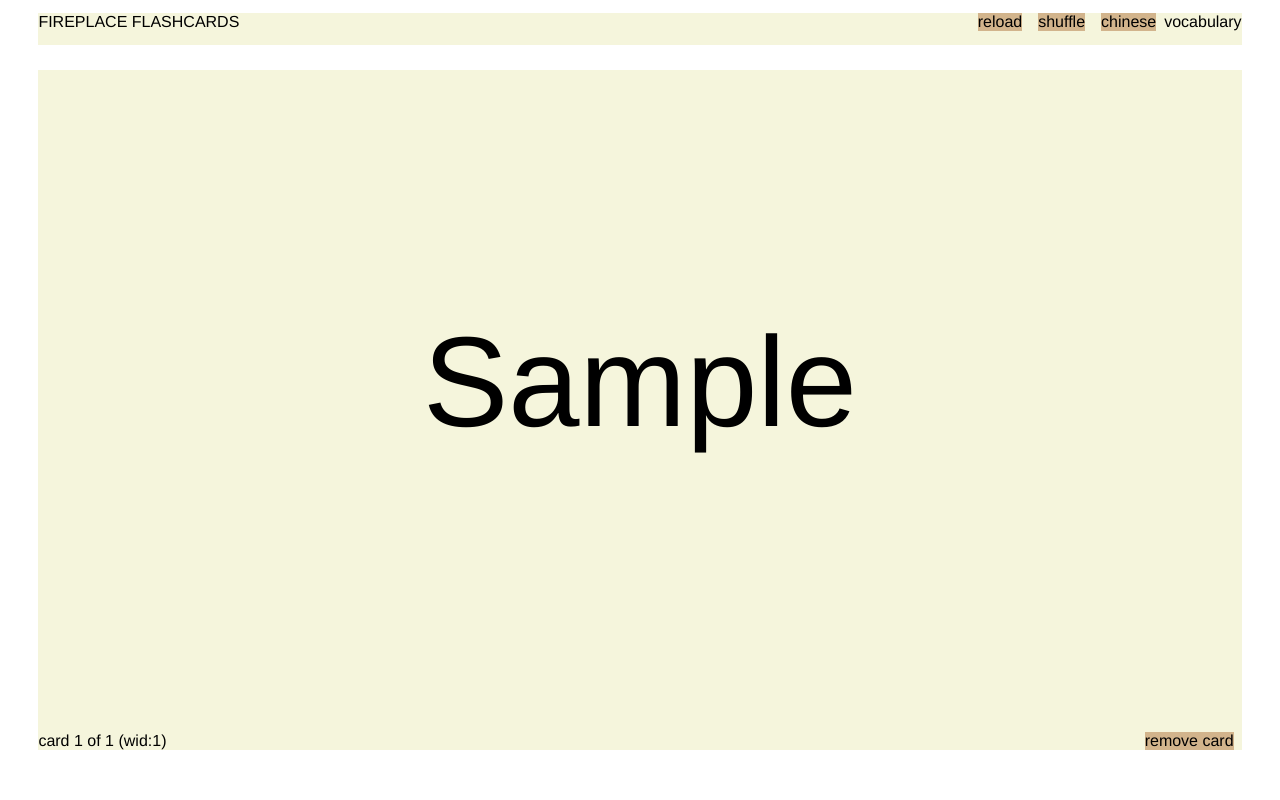
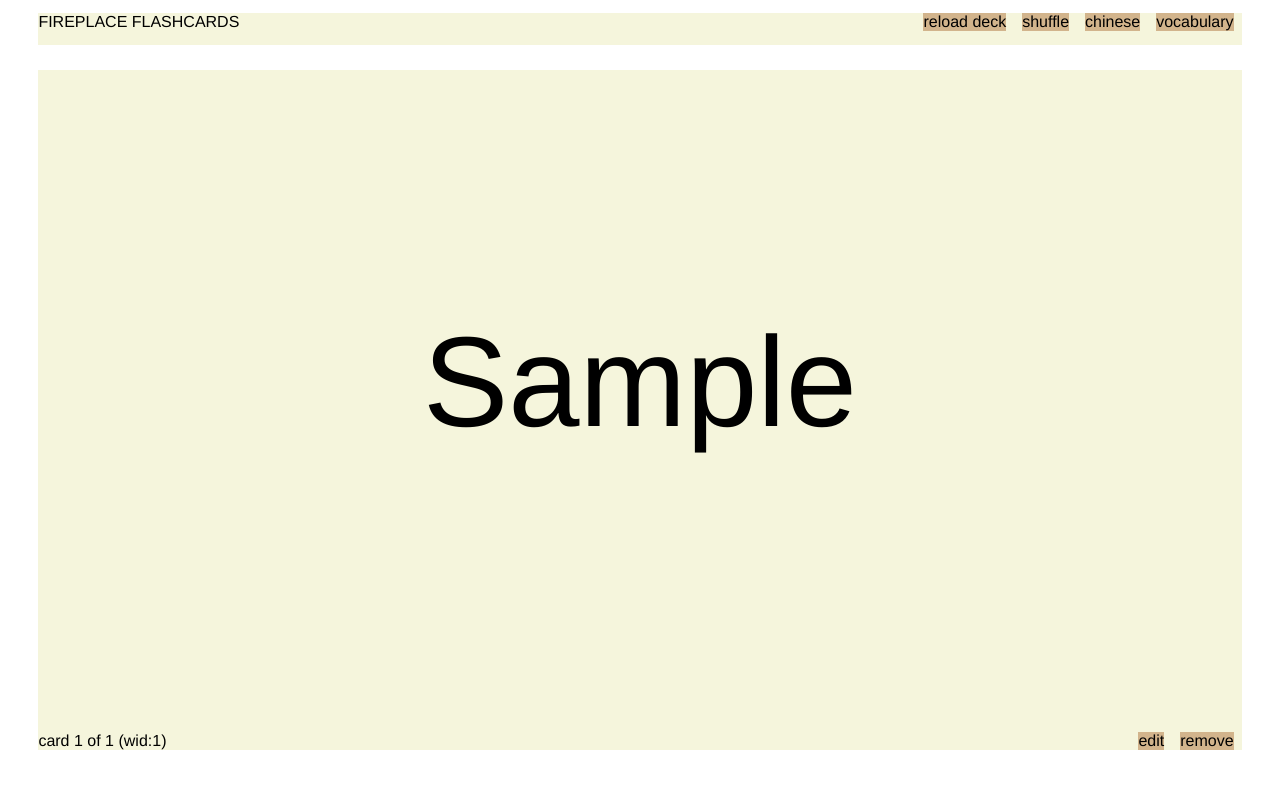
Before and after one commit to fireplacetv/flashcards, a Flask app: template templates/view.html in a window 1280 px wide. Run offline with Flask 2, Linux system fonts and the light colour scheme; the template is opened without the code that fills it: most values are stand-ins (such as "Sample title", 1, 10 or a date in 2020); parts of the project's set-up code (start-up, migrations or seed data) failed here and were passed over.

Commit message:
support for decks and basic editing

```diff
--- a/models.py
+++ b/models.py
@@ -25,6 +25,7 @@ class Word(db.Model):
 
 	def serialize(self):
 		return {
+			'wid': self.wid,
 			'english': self.english,
 			'chinese': self.chinese,
 			'pinyin': self.pinyin
@@ -50,18 +51,35 @@ class Deck(db.Model):
 	__tablename__ = "decks"
 	did = db.Column(db.Integer, primary_key=True)
 	name = db.Column(db.String(60))
-	owner = db.Column(db.Integer, db.ForeignKey('users.uid'))
+	uid = db.Column(db.Integer, db.ForeignKey('users.uid'))
 
-	def __init__(self, name, ownerId):
+	def __init__(self, ownerId, name):
 		self.name = name
-		self.owner = ownerId
+		self.uid = ownerId
 
-class DeckCards(db.Model):
-	__tablename__ = "deckcards"
-	dcid = db.Column(db.Integer, primary_key = True)
+	def serialize(self):
+		deckcards = DeckCard.query.filter_by(did=self.did)
+		cards = [Word.query.filter_by(wid=c.wid).first() for c in deckcards]
+		return {
+			'did': self.did,
+			'name': self.name,
+			'owner': self.uid,
+			'cards': [c.serialize() for c in cards]
+		}
+
+class DeckCard(db.Model):
+	__tablename__ = "deckwords"
+	dwid = db.Column(db.Integer, primary_key = True)
 	did = db.Column(db.Integer, db.ForeignKey('decks.did'))
 	wid = db.Column(db.Integer, db.ForeignKey('words.wid'))
 
 	def __init__(self, deckId, wordId):
 		self.did = deck
 		self.wid = word
+
+	def serialize(self):
+		return {
+			'dwid': self.dwid,
+			'did': self.did,
+			'wid': self.wid
+		}
--- a/routes.py
+++ b/routes.py
@@ -7,7 +7,7 @@ from random import seed,randrange,shuffle
 from time import clock
 from pinyin import pinyin
 import os
-from resources import ApiAllWords, ApiWord
+from resources import ApiWords, ApiWord, ApiDecks, ApiDeck
 
 app = Flask(__name__)
 app.secret_key = os.getenv('FLASK_SECRET_KEY')
@@ -22,8 +22,11 @@ seed(clock)
 #######
 api = Api(app)
 
-api.add_resource(ApiAllWords, '/api/words', endpoint='api.allwords')
-api.add_resource(ApiWord, '/api/words/<key>', endpoint='api.words')
+api.add_resource(ApiWords, '/api/words', endpoint='api.words')
+api.add_resource(ApiWord, '/api/words/<key>', endpoint='api.word')
+api.add_resource(ApiDecks, '/api/decks', endpoint='api.decks')
+api.add_resource(ApiDeck, '/api/decks/<key>', endpoint='api.deck')
+
 
 ###############
 # Flash cards #
@@ -43,9 +46,15 @@ def root():
 	session.clear()
 	return redirect(url_for('viewCard'))
 
-@app.route("/view")
+@app.route("/words")
 def viewCard():
-	return render_template('view.html')
+	form = EditCardForm()
+	return render_template('view.html', form=form)
+
+@app.route("/decks/<int:deckid>")
+def viewNewDeck(deckid):
+	form = EditCardForm()
+	return render_template('view.html', form=form, deckid=deckid)
 
 #########################
 # Vocabulary management #
--- a/static/css/main.css
+++ b/static/css/main.css
@@ -78,6 +78,11 @@ body {
   text-align: center;
 }
 
+.flash-card-editor {
+  border: 1px solid black;
+  background-color: pink;
+  display: none;
+}
 
 .translation {
   font-size: 96pt;
--- a/templates/layout.html
+++ b/templates/layout.html
@@ -15,7 +15,7 @@
       <span class="title-bar-title"><a href="{{ url_for('root') }}">Fireplace Flashcards</a></span>
       <!-- vocab list -->
       <a href="{{ url_for('viewAll') }}">
-        <span class="title-bar-button" id="vocabulary-button">vocabulary</span>
+        <span id="vocabulary-button" class="button title-bar-button">vocabulary</span>
       </a>
       {% block title %}
       {% endblock %}
--- a/templates/view.html
+++ b/templates/view.html
@@ -7,8 +7,23 @@
   var defaultLanguage = 'chinese';
   var deck;
 
+  function loadDeck() {
+    {% if deckid %}
+    $.get("/api/decks/" + "{{ deckid }}",
+    {% else %}
+    $.get("/api/words",
+    {% endif %}
+      function(apiDeck) {
+        deck = apiDeck;
+        deckPos = 0;
+        changeLanguage(newLanguage = defaultLanguage);
+        updateDisplay();
+      }
+    );
+  }
+
   function updateDisplay() {
-    var word = deck[deckPos];
+    var word = deck.cards[deckPos];
     switch (displayLanguage) {
       case 'chinese':
         $('#display-word').html(word.chinese);
@@ -22,9 +37,11 @@
       default:
         $('#display-word').html('wtf');
     }
+    $('#edit-english-field').val(deck.cards[deckPos].english);
+    $('#edit-chinese-field').val(deck.cards[deckPos].chinese);
 
-    $('#progress').html('card ' + (deckPos+1) + ' of ' + deck.length);
-    $('#wid').html('(wid:' + deck[deckPos].wid + ')');
+    $('#progress').html('card ' + (deckPos+1) + ' of ' + deck.cards.length);
+    $('#wid').html('(wid:' + deck.cards[deckPos].wid + ')');
   };
 
   function flipCard(reverse) {
@@ -58,9 +75,9 @@
 
   function changeCard(next) {
     if (next) {
-      deckPos = (deckPos + 1) % deck.length;
+      deckPos = (deckPos + 1) % deck.cards.length;
     } else {
-      deckPos = (deckPos + deck.length - 1) % deck.length;
+      deckPos = (deckPos + deck.cards.length - 1) % deck.cards.length;
     }
     displayLanguage = defaultLanguage;
     updateDisplay();
@@ -87,50 +104,102 @@
     updateDisplay();
   }
 
-  function loadDeck() {
-    $.get("/api/words",
-      function(words) {
-        deck = words;
-        deckPos = 0;
-        changeLanguage(newLanguage = defaultLanguage);
-        updateDisplay();
-      }
-    );
-  }
 
   function shuffleDeck() {
     var j, tmp, i;
-    for (i = deck.length; i > 0; i--) {
+    for (i = deck.cards.length; i > 0; i--) {
         j = Math.floor(Math.random() * i);
-        tmp = deck[i - 1];
-        deck[i - 1] = deck[j];
-        deck[j] = tmp;
+        tmp = deck.cards[i - 1];
+        deck.cards[i - 1] = deck.cards[j];
+        deck.cards[j] = tmp;
     }
     deckPos = 0;
+    displayLanguage = defaultLanguage;
     updateDisplay();
   }
 
   function popCard() {
-    if (deck.length > 1) {
-      deck.splice(deckPos,1);
-      deckPos = deckPos % deck.length;
+    if (deck.cards.length > 1) {
+      deck.cards.splice(deckPos,1);
+      deckPos = deckPos % deck.cards.length;
+      displayLanguage = defaultLanguage;
       updateDisplay();
     }
+  }
+
+  function editCardClickHandler() {
+    if ($('#edit-card-area').css('display')=='none') {
+      $("#display-word").css("display","none");
+      $("#edit-card-area").css("display","block");
+    } else {
+      $("#display-word").css("display","block");
+      $("#edit-card-area").css("display","none");
+    }
+  }
+
+  function updateCardHandler() {
+    $.ajax({
+        url: '/api/words/' + deck.cards[deckPos].wid,
+        method: 'PUT',
+        data: {
+          'english': $('#edit-english-field').val().toLowerCase(),
+          'chinese': $('#edit-chinese-field').val()
+        },
+        success: function() {
+          $.get('/api/words/'+deck.cards[deckPos].wid, function(results) {
+            deck.cards[deckPos] = results[0];
+            $("#display-word").css("display","block");
+            $("#edit-card-area").css("display","none");
+            displayLanguage = defaultLanguage;
+            updateDisplay();
+          });
+        }
+    });
   }
 
   $(document).ready(function() {
     loadDeck();
 
-    $('.flash-card-word').click(function() { flipCard(); });
+    $('.flash-card-word').click(flipCard);
     $('#prev-word').click(function() { changeCard(next=false); });
     $('#next-word').click(function() { changeCard(next=true); });
     $('#language-button').click(function() { changeLanguage(''); });
-    $('#reload-button').click(function() { loadDeck(); });
-    $('#shuffle-button').click(function() { shuffleDeck(); });
-    $('#remove-card-button').click(function() { popCard(); });
+    $('#reload-button').click(loadDeck);
+    $('#shuffle-button').click(shuffleDeck);
+    $('#remove-card-button').click(popCard);
+    $('#edit-card-button').click(editCardClickHandler);
+    $('#save-edits-button').click(updateCardHandler);
   });
 
   $(document).keyup(function(e) {
+    if ($('#edit-card-area').css('display')=='none') {
+      if (e.ctrlKey) {
+        switch (e.which) {
+          case 82: // r
+            loadDeck();
+            break;
+          case 83: // s
+            shuffleDeck();
+            break;
+          case 76: // l
+            changeLanguage('');
+            break;
+          case 67: // c
+            changeLanguage('chinese');
+            break;
+          case 69: // e
+            changeLanguage('english');
+            break;
+          case 80: // p
+            changeLanguage('pinyin');
+            break;
+          case 88: // x
+            popCard();
+            break;
+          default:
+            break;
+        }
+      } else {
         switch (e.which) {
           case 37: // left
             changeCard(next=false);
@@ -144,39 +213,10 @@
           case 40: // down
             flipCard(reverse=false);
             break;
-      case 82: // r
-        loadDeck();
-        break;
-      case 83: // s
-        shuffleDeck();
-        break;
-      case 76: // l
-        if (e.shiftKey) {
-          changeLanguage('');
-        }
-        break;
-      case 67: // c
-        if (e.shiftKey) {
-          changeLanguage('chinese');
-        }
-        break;
-      case 69: // e
-        if (e.shiftKey) {
-          changeLanguage('english');
-        }
-        break;
-      case 80: // p
-        if (e.shiftKey) {
-          changeLanguage('pinyin');
-        }
-        break;
-      case 88: // x
-        if (e.shiftKey) {
-          popCard();
-        }
-        break;
           default:
             return;
+        }
+      }
     }
   });
 </script>
@@ -185,7 +225,7 @@
 {% block title %}
     <span id="language-button" class="button title-bar-button"></span>
     <span id="shuffle-button" class="button title-bar-button"><s></s>shuffle</span>
-    <span id="reload-button" class="button title-bar-button"><s></s>reload</span>
+    <span id="reload-button" class="button title-bar-button"><s></s>reload deck</span>
 {% endblock %}
 
 {% block content %}
@@ -194,13 +234,19 @@
     <span id="next-word" class="navigation-button-next"></span>
     <div class="flash-card-word">
       <span id="display-word" class="translation"></span>
+      <div id="edit-card-area" class="flash-card-editor" style="display: none;">
+        <input id="edit-english-field" name="english" type="text" value="">
+        <input id="edit-chinese-field" name="chinese" type="text" value="">
+        <span id="save-edits-button" class="button">save</span>
+      </div>
     </div>
     <div class="card-status-bar">
       <div class="stats">
         <span id="progress"></span>
         <span id="wid"></span>
       </div>
-      <span id="remove-card-button" class="button card-button">remove card</span>
+      <span id="remove-card-button" class="button card-button">remove</span>
+      <span id="edit-card-button" class="button card-button">edit</span>
     </div>
   </div>
 {% endblock %}
```
Also changed, not shown: forms.py (+2 -5 lines), resources.py (+45 -11 lines), schema.sql (+12 -7 lines). Lines whose indentation alone changed are shown as unchanged.
